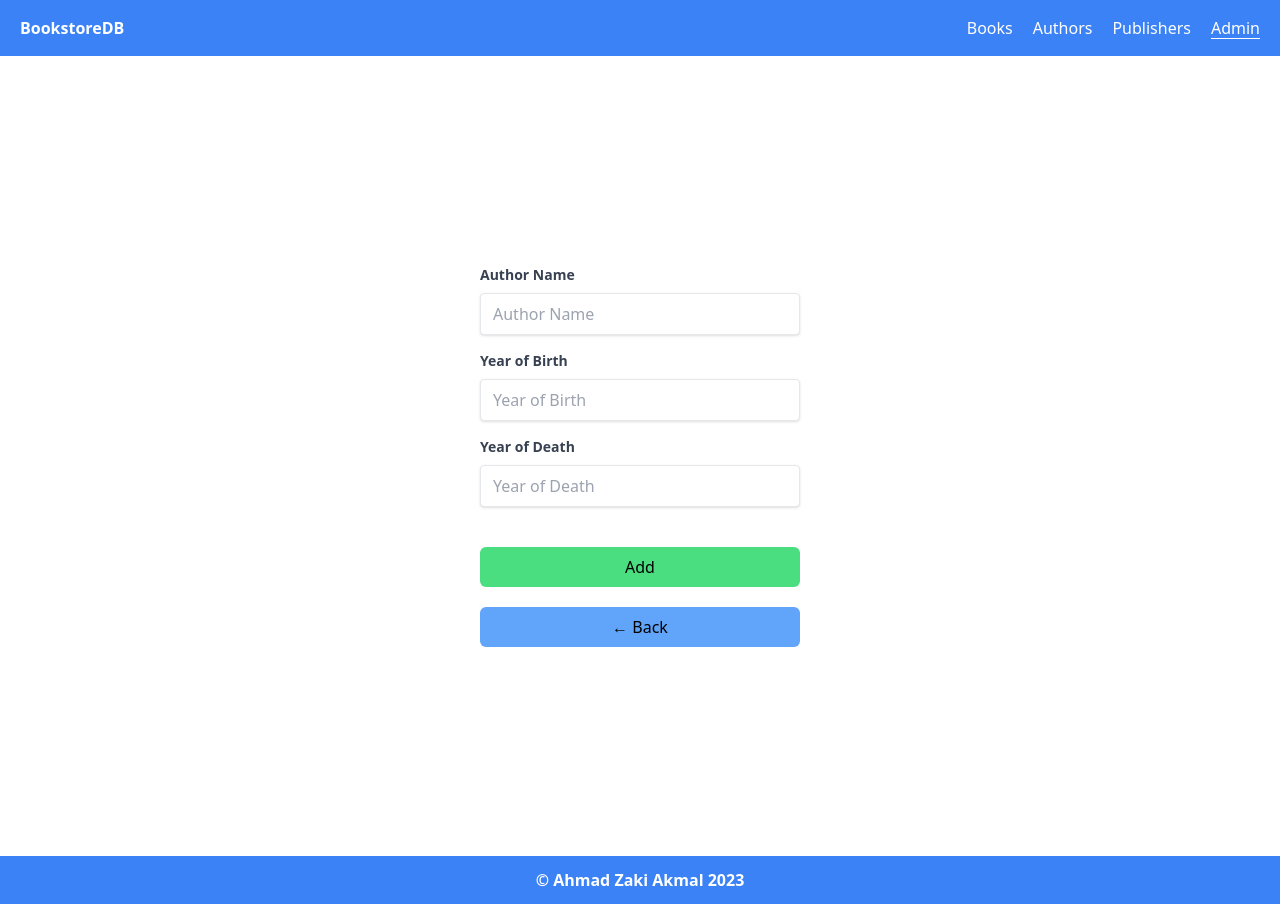
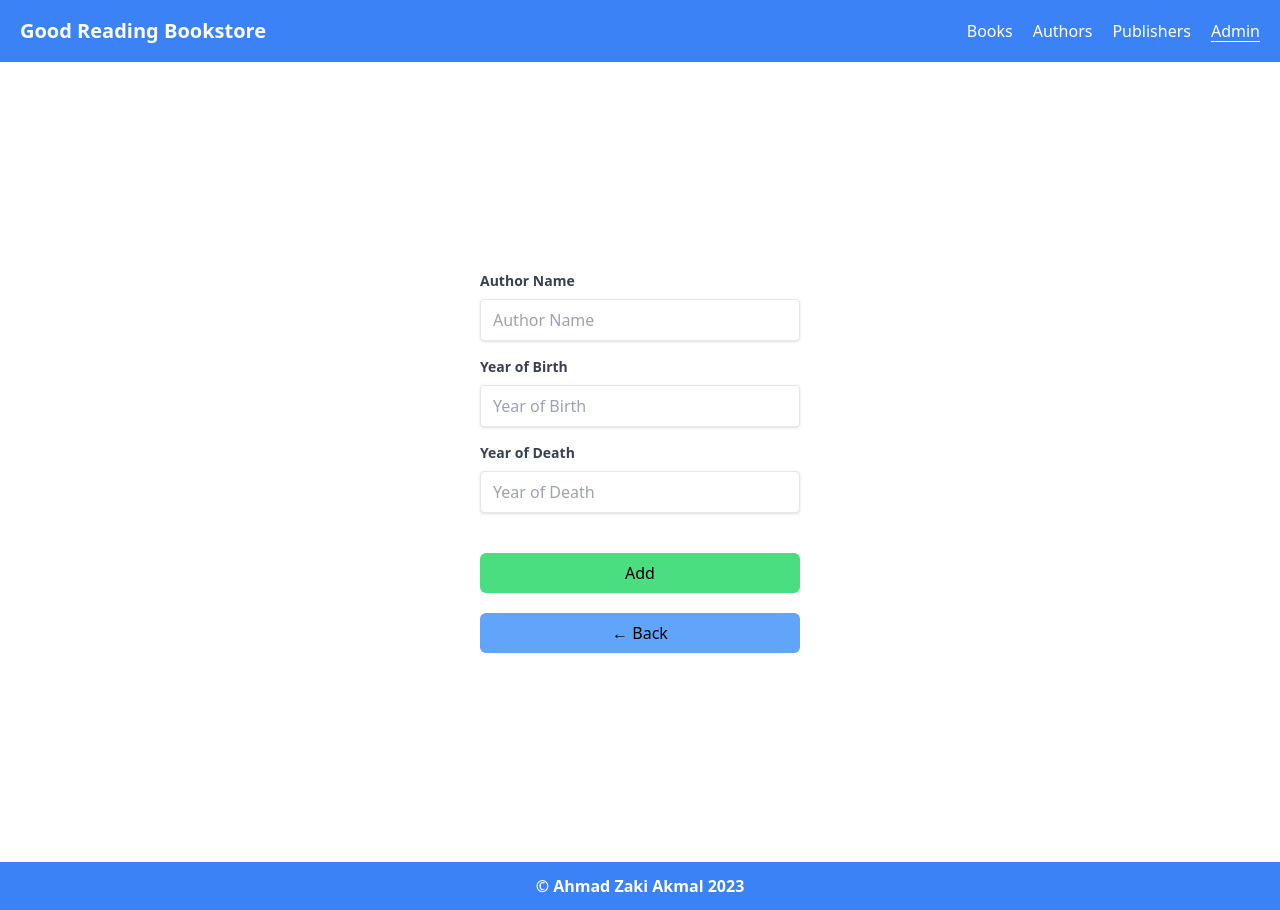
Before and after one commit to ahmadzaki2975/TBD-Frontend, a Next.js app: page /admin/authors/new in a window 1280 px wide. Built offline with nearby package versions, Linux system fonts and the light colour scheme.

Commit message:
feat: rename to Good Reading Bookstore

```diff
--- a/src/components/Navbar.jsx
+++ b/src/components/Navbar.jsx
@@ -11,9 +11,9 @@ export default function Navbar() {
   }, [router.pathname]);
 
   return (
-    <nav className="flex justify-between //absolute top-0 w-full bg-blue-500 py-4 px-5 text-white">
+    <nav className="flex justify-between items-center //absolute top-0 w-full bg-blue-500 py-4 px-5 text-white">
       <Link href="/">
-        <div className="font-bold">BookstoreDB</div>
+        <div className="font-bold text-[20px]">Good Reading Bookstore</div>
       </Link>
       <div className="flex gap-5">
         <Link className={pathname == "/" ? "underline underline-offset-4" : ""} href="/">Books</Link>
```
